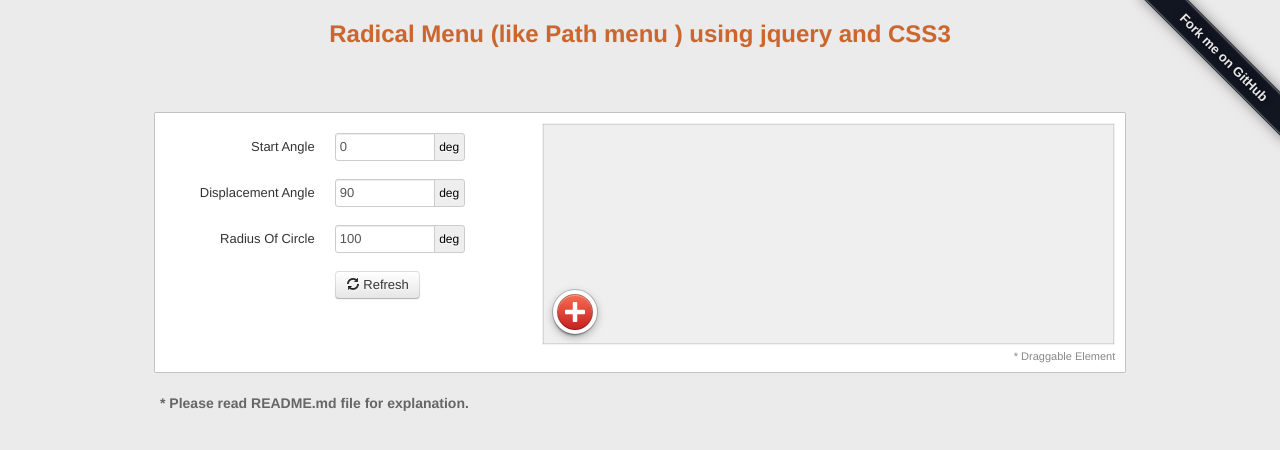
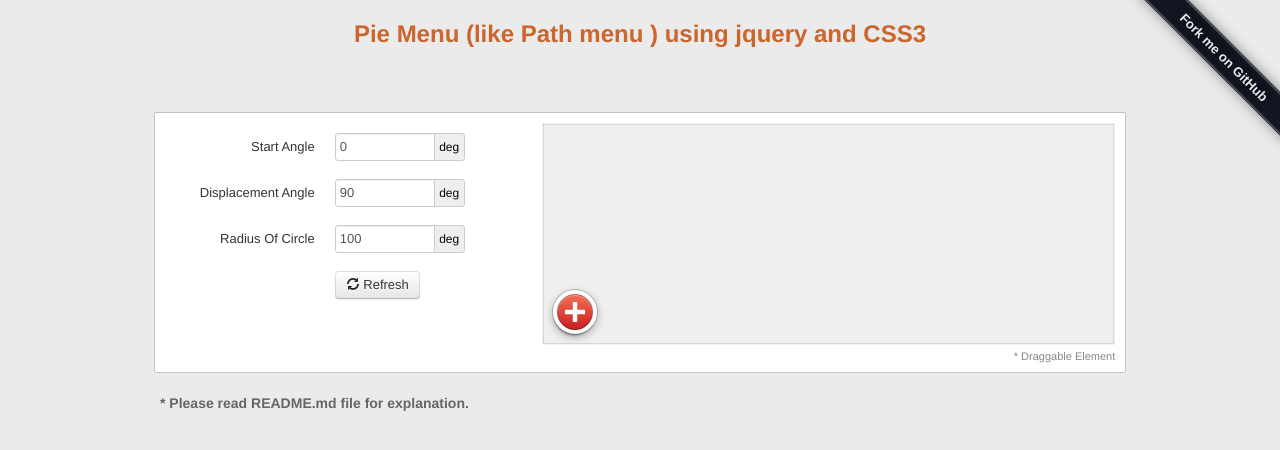
Before and after one commit to Nikesh/Pie-Menu, a plain HTML site: page index.html in a window 1280 px wide. Shown: the top 450 px of the page. Drawn offline with Linux system fonts and the light colour scheme.

Commit message:
Update index.html

```diff
--- a/index.html
+++ b/index.html
@@ -10,7 +10,7 @@
 	</head>
 	<body>
 		<div class='content'>
-			<h2>Radical Menu (like Path menu ) using jquery and CSS3 </h2>
+			<h2>Pie Menu (like Path menu ) using jquery and CSS3 </h2>
 			<a href="https://github.com/Nikesh/Pie-Menu" class="github-ribbon">Fork me on GitHub</a>
 			<div class='demo-container'>
 				<div class='input-form'>
```
